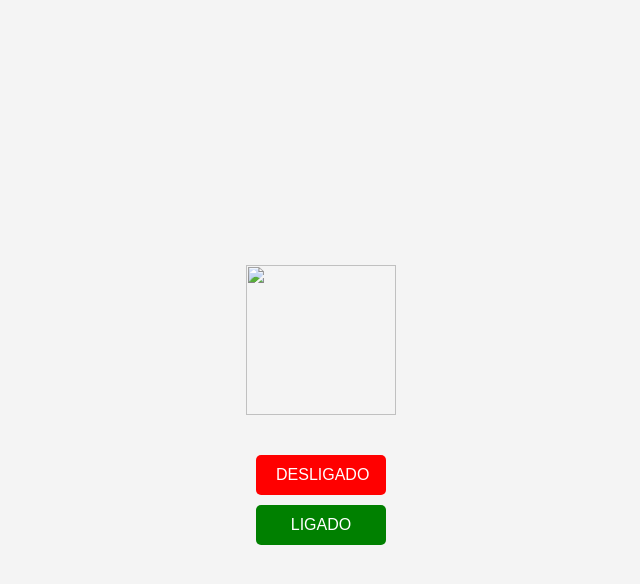
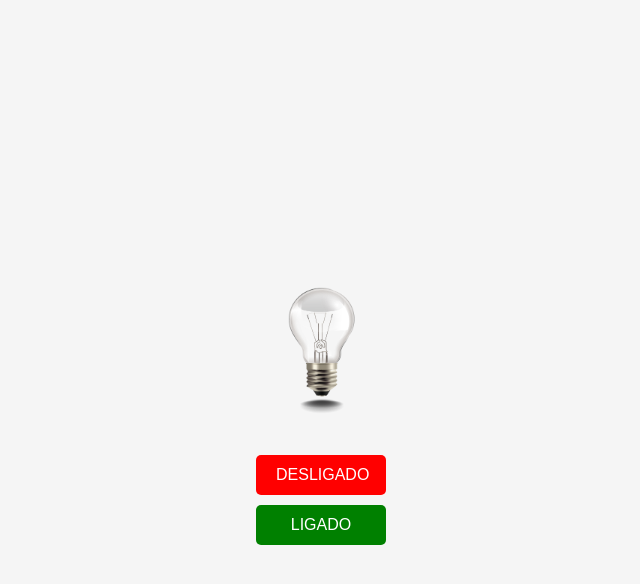
Before and after one commit to ramxsprince/INTERRUPTOR-DE-LAMPADA, a plain HTML site: page index.html in a window 1280 px wide. Both pictures are taken after a click on the button "DESLIGADO". Shown: the whole page, without its empty margins (319-959 px from the left). Drawn offline with Linux system fonts and the light colour scheme.

Commit message:
Add files via upload
Signed-off-by: Cassiano Ramos  <cassianolori5@gmail.com>

```diff
--- a/index.html
+++ b/index.html
@@ -11,7 +11,7 @@
 <body>
     <div class="container"></div>
     <div class="imagem">
-        <img src="./img/lampada_desligada.png"  id="primeiro">
+        <img src="./lampada-desligada.png"  id="primeiro">
 
     </div>
 
--- a/script.js
+++ b/script.js
@@ -7,7 +7,7 @@ btnTurnOn.addEventListener("click", () => {
         lamp.classList.remove("off");
         lamp.classList.add("on");
     }
-    lamp.src = "./img/lampada_ligada.png";
+    lamp.src = "./lampada-ligada.png";
     console.log(lamp.className);
 });
 
@@ -16,6 +16,6 @@ btnTurnOff.addEventListener("click", () => {
         lamp.classList.remove("on");
         lamp.classList.add("off");
     }
-    lamp.src = "./img/lampada_desligada.png";
+    lamp.src = "./lampada-desligada.png";
     console.log(lamp.className);
 });
--- a/style.css
+++ b/style.css
@@ -5,7 +5,7 @@ body {
     justify-content: center;
     width: 100vw;
     height: 100vh;
-    background-color: #f4f4f4;
+    background-color: whitesmoke;
     font-family: Arial, sans-serif;
     font-size: 16px;
     margin: 0;
```
Also changed, not shown: lampada-desligada.png (added), lampada-ligada.png (added).
